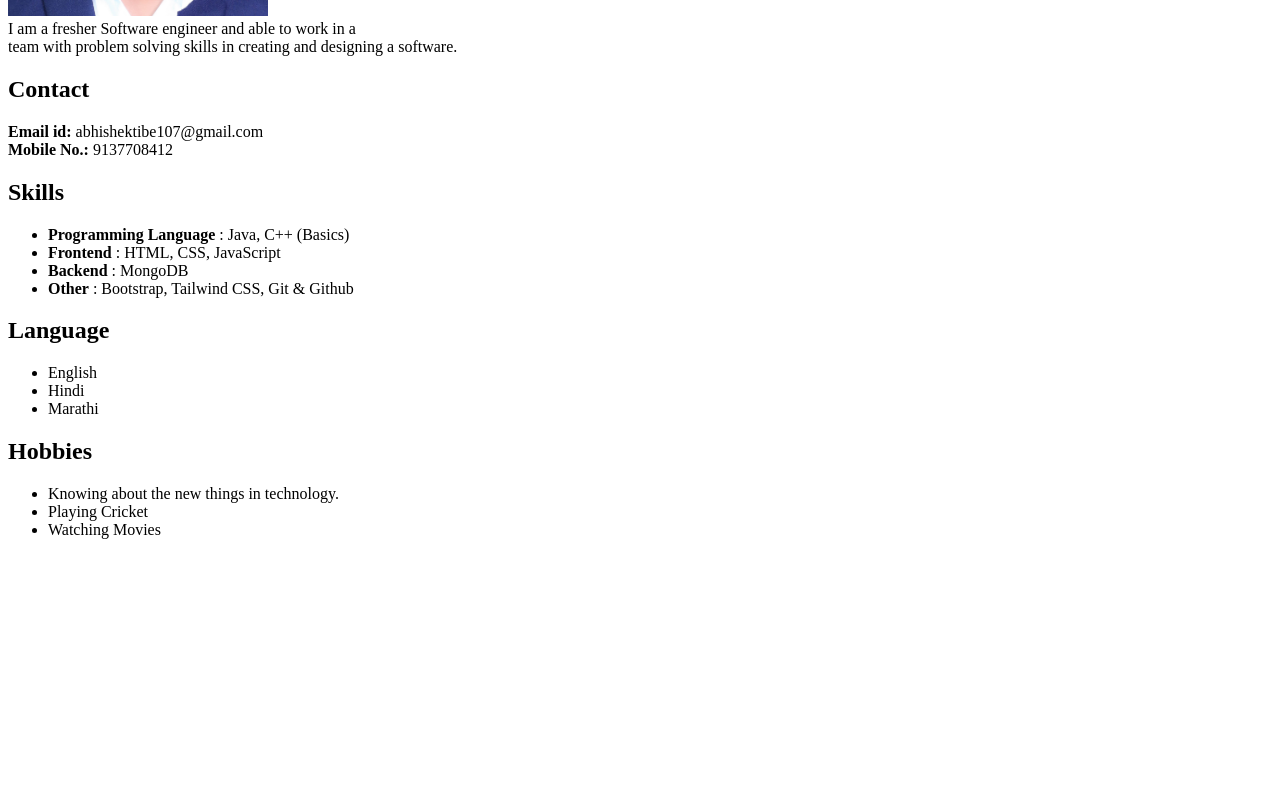
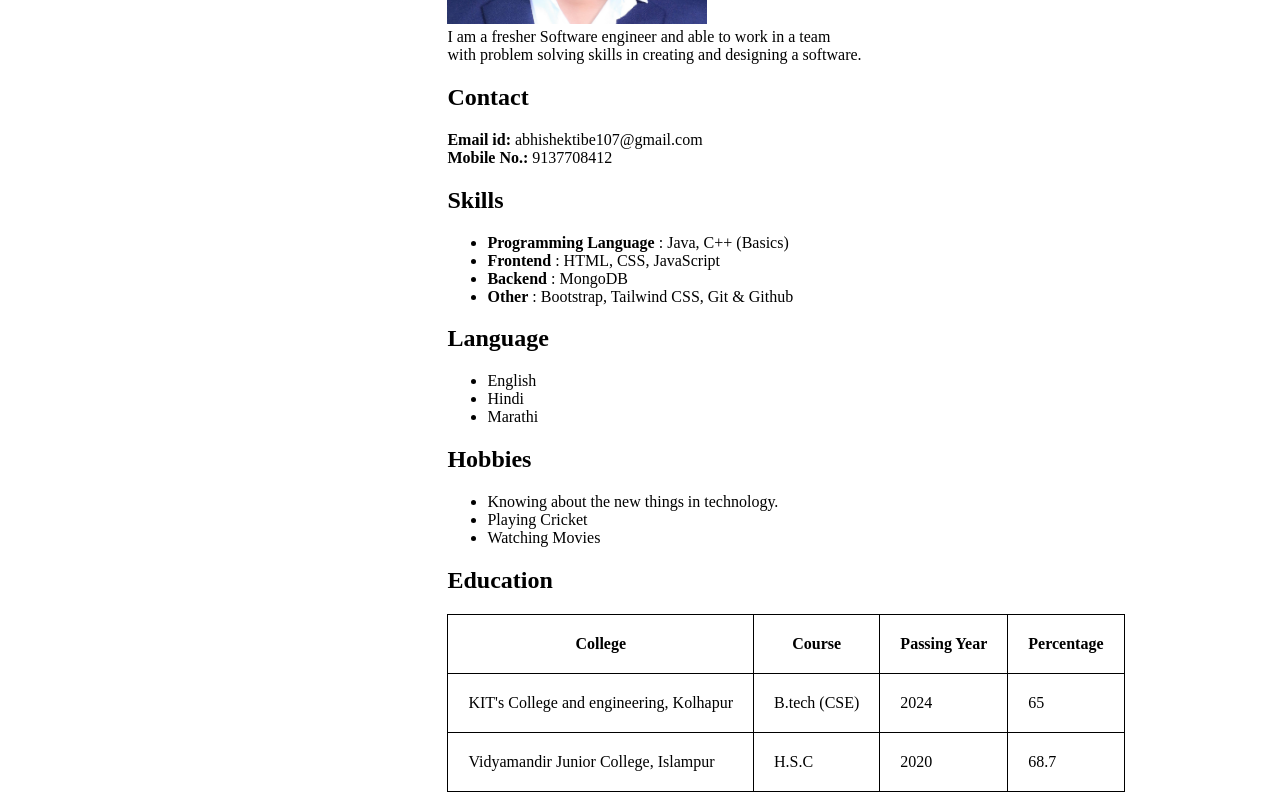
Before and after one commit to Abhishek-Tibe/Resume-using-HTML, a plain HTML site: page index.html in a window 1280 px wide. Shown: the part 324-1124 px from the top of the page. Before the commit the page ends 879 px from the top, so only its background shows below. Drawn offline with Linux system fonts and the light colour scheme.

Commit message:
final commit

```diff
--- a/index.html
+++ b/index.html
@@ -4,14 +4,29 @@
     <meta charset="UTF-8">
     <meta name="viewport" content="width=device-width, initial-scale=1.0">
     <title>Resume</title>
+
+    <style>
+        table,th,td {
+            border: solid 1px black;
+            border-collapse: collapse;
+            padding: 20px;
+        }
+
+        body {
+            display: flex;
+            justify-content: center;
+            align-items: center;
+            margin-left: 300px;
+        }
+    </style>
 </head>
 <body>
     <div class="container">
-        <h1 style="margin-left: 95px;">Alex</h2>
-        <img src="Photo_Abhishek Tibe.jpg" alt="Abhishek Photo" style="width: 260px; height: 260px;"">
+        <h1>Abhishek</h2>
+        <img src="Photo_Abhishek Tibe.jpg" alt="Abhishek Photo" style="width: 260px; height: 260px;">
         <div>
-            <figcaption>I am a fresher Software engineer and able to work in a <br>
-                team with problem solving skills in creating and designing a software.
+            <figcaption>I am a fresher Software engineer and able to work in a
+                team <br>with problem solving skills in creating and designing a software.
             </figcaption>
         </div>
 
@@ -54,7 +69,30 @@
             </ul>
         </div>
 
+        <div>
+            <h2>Education</h2>
 
+            <table>
+                <tr>
+                    <th>College</th>
+                    <th>Course</th>
+                    <th>Passing Year</th>
+                    <th>Percentage</th>
+                </tr>
+                <tr>
+                    <td>KIT's College and engineering, Kolhapur</td>
+                    <td>B.tech (CSE)</td>
+                    <td>2024</td>
+                    <td>65</td>
+                </tr>
+                <tr>
+                    <td>Vidyamandir Junior College, Islampur</td>
+                    <td>H.S.C</td>
+                    <td>2020</td>
+                    <td>68.7</td>
+                </tr>
+            </table>
+        </div>
 
 
     </div>
```
